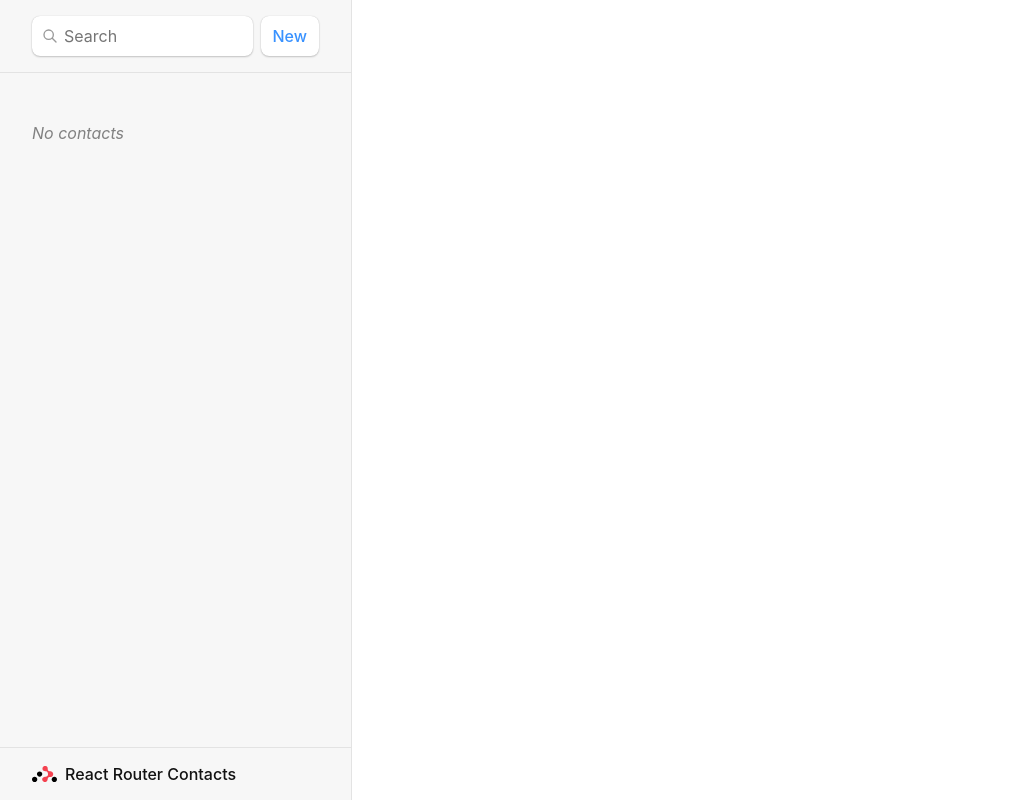
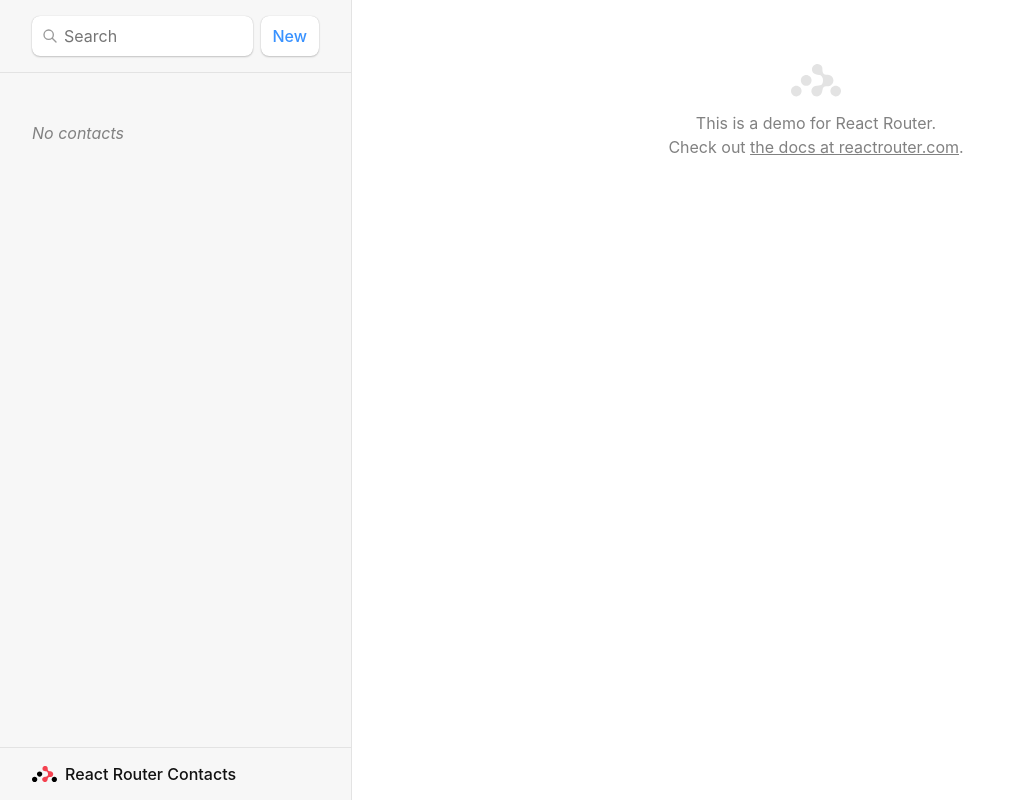
Before and after one commit to ramseemapatidar/basic_to_advance_router, a React (Vite) app: page / in a window 1280 px wide. Shown: the whole page, without its empty margins (0-1021 px from the left). Built offline with nearby package versions, Linux system fonts and the light colour scheme.

Commit message:
Twelve index routing

```diff
--- a/src/main.jsx
+++ b/src/main.jsx
@@ -8,6 +8,7 @@
 import { loader as rootLoader, action as rootAction, } from "./routes/root";
 import EditContact, { action as editAction, } from "./routes/edit";
 import { action as destroyAction } from "./routes/destroy";
+import Index from "./routes/index";
   const router = createBrowserRouter([
     {
       path: "/",
@@ -16,6 +17,10 @@
       loader: rootLoader,
       action: rootAction,
       children: [
+        {
+            index: true,
+            element: <Index />
+        },
         {
           path: "contacts/:contactId",
           element: <Contact />,
--- /dev/null
+++ b/src/routes/index.jsx
@@ -0,0 +1,13 @@
+export default function Index() {
+    return (
+      <p id="zero-state">
+        This is a demo for React Router.
+        <br />
+        Check out{" "}
+        <a href="https://reactrouter.com">
+          the docs at reactrouter.com
+        </a>
+        .
+      </p>
+    );
+  }
```
